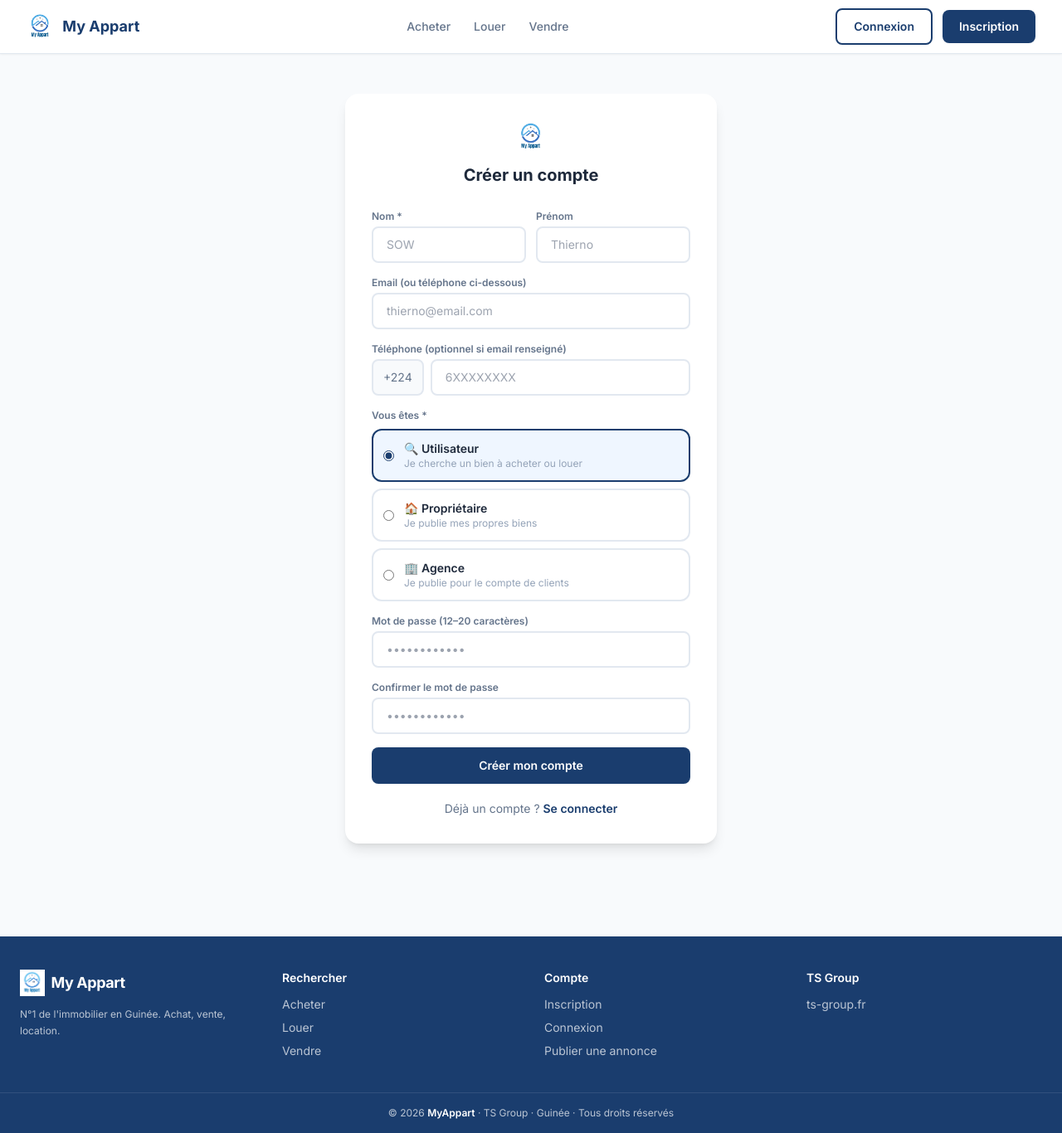
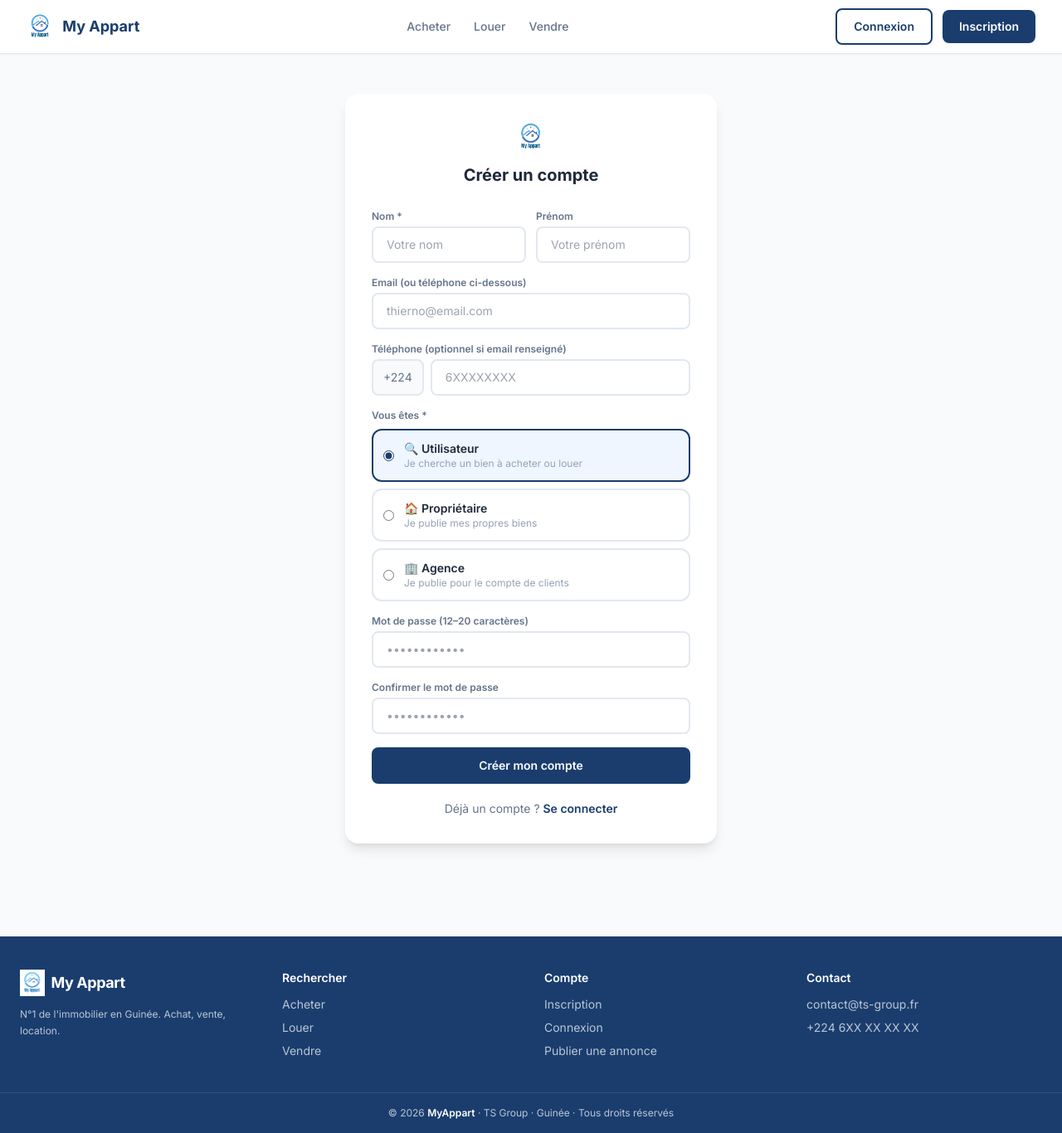
Before and after one commit to thiernosow59/myappart, a React (Vite) app in the folder client/: page /inscription in a window 1280 px wide. Shown: the whole page at 83% size. Built offline with nearby package versions, Linux system fonts and the light colour scheme; no server answers.

Commit message:
fix: translate=no My Appart, placeholders inscription, validation email/tel guinéen, footer contact

```diff
--- a/client/src/components/layout/Footer.jsx
+++ b/client/src/components/layout/Footer.jsx
@@ -7,7 +7,7 @@ export default function Footer() {
         <div>
           <div className="flex items-center gap-2 mb-3">
             <img src="/logo/MyAppart.png" alt="MyAppart" className="h-8" style={{ mixBlendMode: 'screen' }} />
-            <span className="text-white font-bold text-lg tracking-tight">My Appart</span>
+            <span className="text-white font-bold text-lg tracking-tight" translate="no">My Appart</span>
           </div>
           <p className="text-xs leading-relaxed">N°1 de l'immobilier en Guinée. Achat, vente, location.</p>
         </div>
@@ -28,9 +28,10 @@ export default function Footer() {
           </ul>
         </div>
         <div>
-          <h4 className="text-white font-semibold text-sm mb-3">TS Group</h4>
+          <h4 className="text-white font-semibold text-sm mb-3">Contact</h4>
           <ul className="space-y-2 text-sm">
-            <li><a href="https://ts-group.fr" target="_blank" rel="noreferrer" className="hover:text-white transition-colors">ts-group.fr</a></li>
+            <li><a href="mailto:contact@ts-group.fr" className="hover:text-white transition-colors">contact@ts-group.fr</a></li>
+            <li><a href="tel:+224600000000" className="hover:text-white transition-colors">+224 6XX XX XX XX</a></li>
           </ul>
         </div>
       </div>
--- a/client/src/components/layout/Navbar.jsx
+++ b/client/src/components/layout/Navbar.jsx
@@ -23,7 +23,7 @@ export default function Navbar() {
         {/* Logo */}
         <Link to="/" className="flex items-center gap-2.5">
           <img src="/logo/MyAppart.png" alt="MyAppart" className="h-9" />
-          <span className="text-lg font-bold text-navy-900 hidden sm:block">My Appart</span>
+          <span className="text-lg font-bold text-navy-900 hidden sm:block" translate="no">My Appart</span>
         </Link>
 
         {/* Nav links — desktop */}
--- a/client/src/pages/AuthPage.jsx
+++ b/client/src/pages/AuthPage.jsx
@@ -1,5 +1,5 @@
 import { useState } from 'react'
-import { useNavigate, Link } from 'react-router-dom'
+import { useNavigate } from 'react-router-dom'
 import { useAuth } from '../context/AuthContext'
 
 const ROLES = [
@@ -26,9 +26,13 @@ export default function AuthPage({ mode = 'login' }) {
 
   function setF(k, v) { setForm(f => ({ ...f, [k]: v })); setError('') }
 
+  function validateEmail(email) {
+    return /^[^\s@]+@[^\s@]+\.[^\s@]+$/.test(email)
+  }
+
   function validatePhone(phone) {
     const digits = phone.replace(/\D/g, '')
-    return digits.length >= 8 && digits.length <= 12
+    return /^6\d{8}$/.test(digits)
   }
 
   async function handleSubmit(e) {
@@ -52,6 +56,8 @@ export default function AuthPage({ mode = 'login' }) {
         if (form.password.length > 20) throw new Error('Le mot de passe ne doit pas dépasser 20 caractères')
         if (form.password !== form.confirmPassword) throw new Error('Les mots de passe ne correspondent pas')
         if (!form.email && !form.phone) throw new Error('Email ou téléphone requis')
+        if (form.email && !validateEmail(form.email)) throw new Error('Format d\'email invalide')
+        if (form.phone && !validatePhone(form.phone)) throw new Error('Numéro guinéen invalide (ex: 622 34 56 78)')
 
         let email = form.email
         if (!email && form.phone) {
@@ -119,11 +125,11 @@ export default function AuthPage({ mode = 'login' }) {
               <div className="grid grid-cols-2 gap-3">
                 <div>
                   <label className="text-xs font-semibold text-slate-500 mb-1 block">Nom *</label>
-                  <input className="input-field" placeholder="SOW" value={form.nom} onChange={e => setF('nom', e.target.value)} required />
+                  <input className="input-field" placeholder="Votre nom" value={form.nom} onChange={e => setF('nom', e.target.value)} required />
                 </div>
                 <div>
                   <label className="text-xs font-semibold text-slate-500 mb-1 block">Prénom</label>
-                  <input className="input-field" placeholder="Thierno" value={form.prenom} onChange={e => setF('prenom', e.target.value)} />
+                  <input className="input-field" placeholder="Votre prénom" value={form.prenom} onChange={e => setF('prenom', e.target.value)} />
                 </div>
               </div>
             )}
@@ -147,7 +153,8 @@ export default function AuthPage({ mode = 'login' }) {
                 <div className="flex gap-2">
                   <span className="input-field w-auto px-3 text-slate-500 bg-slate-50 shrink-0">+224</span>
                   <input type="tel" className="input-field" placeholder="6XXXXXXXX"
-                    value={form.phone} onChange={e => setF('phone', e.target.value.replace(/\D/g, ''))}
+                    value={form.phone} maxLength={9}
+                    onChange={e => setF('phone', e.target.value.replace(/\D/g, '').slice(0, 9))}
                     required={isLogin && loginMethod === 'phone'} />
                 </div>
               </div>
```
